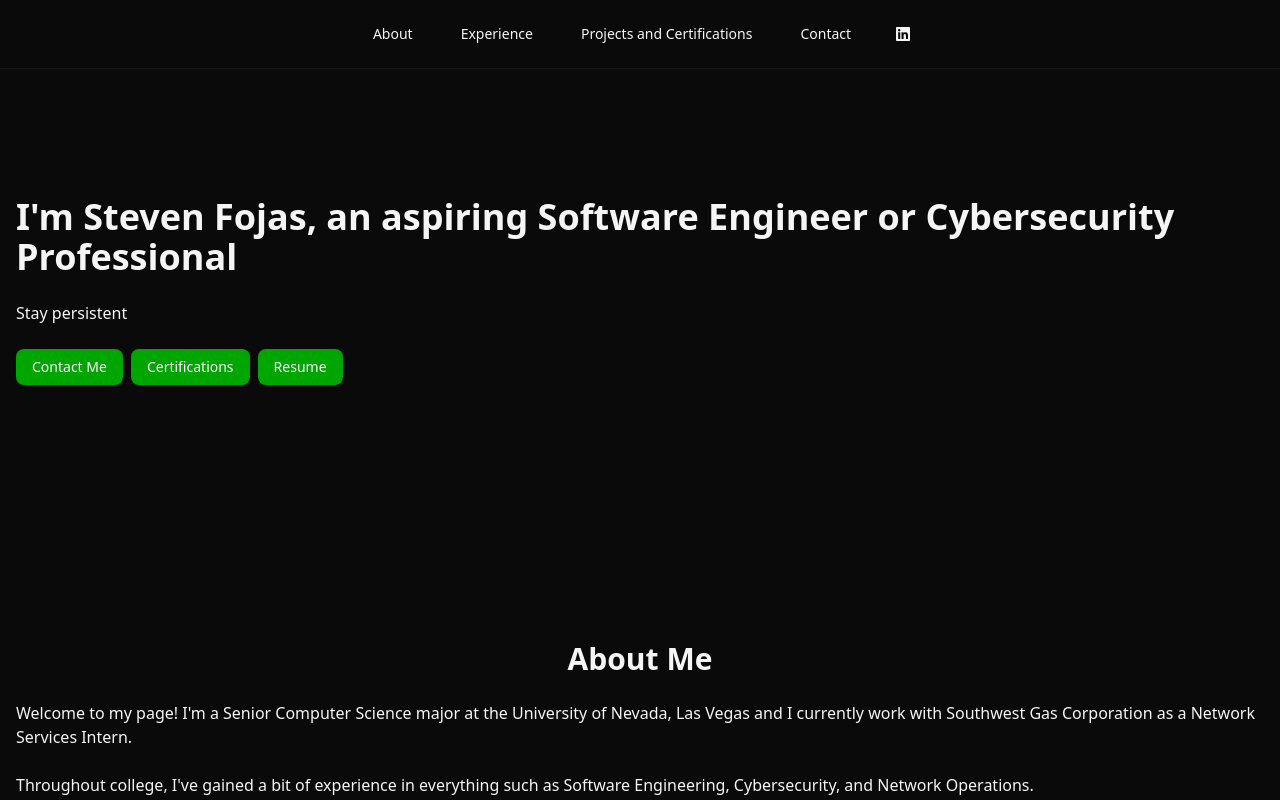
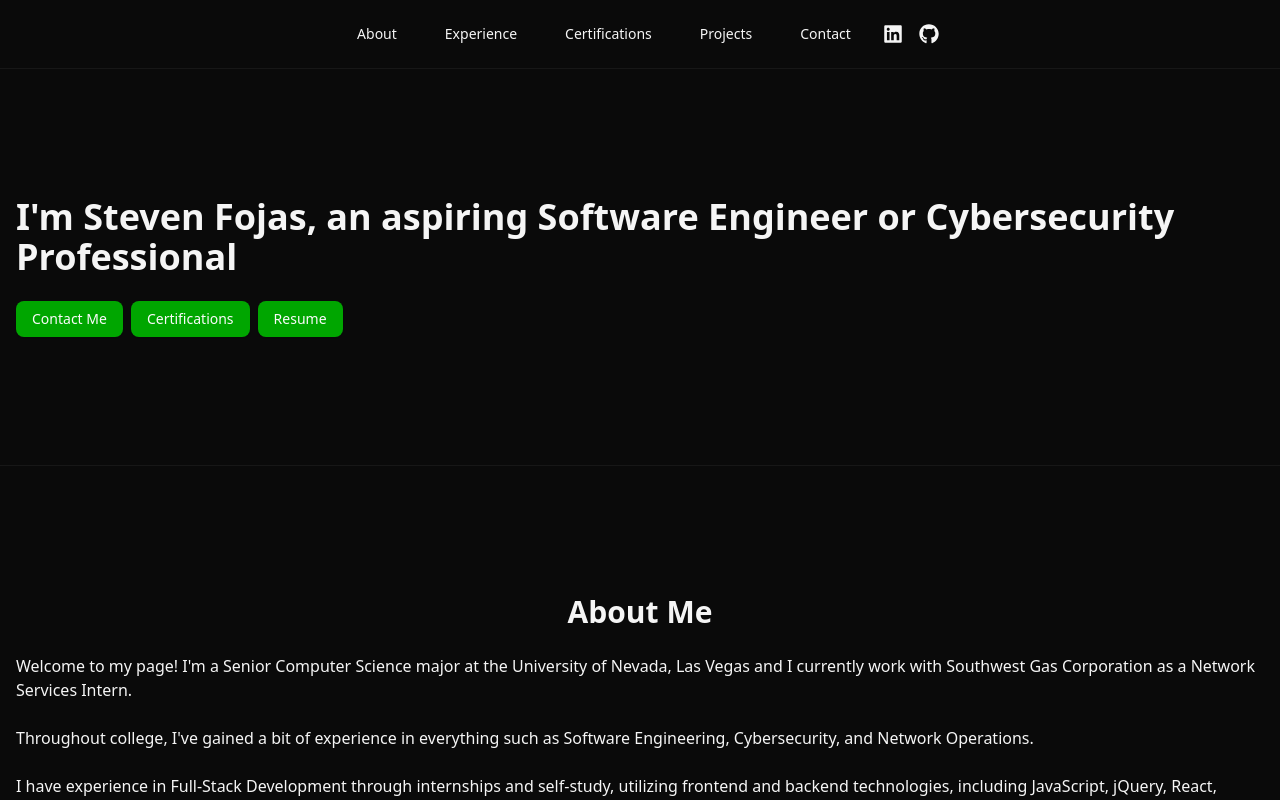
Before and after one commit to stevenfojas670/Personal-Site, a React (Vite) app: page / in a window 1280 px wide. Shown: the top 800 px of the page. Built offline with nearby package versions, Linux system fonts and the light colour scheme.

Commit message:
Added github to projects and added resume

```diff
--- a/src/Certifications.tsx
+++ b/src/Certifications.tsx
@@ -3,6 +3,7 @@ import { FaLink } from "react-icons/fa"
 
 export default function Certifications() {
 	return (
+		<section id="certifications">
 			<div className="justify-items-center text-secondary p-4 w-full bg-black flex-col space-y-4">
 				<h1 className="font-bold justify-self-center text-2xl md:text-3xl">
 					Certifications
@@ -26,5 +27,6 @@ export default function Certifications() {
 					))}
 				</div>
 			</div>
+		</section>
 	)
 }
--- a/src/Hero.tsx
+++ b/src/Hero.tsx
@@ -2,9 +2,8 @@ import { Button } from "@/components/ui/button"
 
 export default function Hero() {
 	return (
-		<section className="container justify-self-center py-20 md:py-32 px-4">
-			<div className="text-center md:text-start space-y-6">
-				{/* main content */}
+		<section className="w-full py-20 lg:py-32 flex justify-center border-b-1 border-primary">
+			<div className="container px-4 text-center md:text-start space-y-6">
 				<main className="font-bold text-xl md:text-4xl">
 					<h1>
 						<span>
@@ -13,15 +12,18 @@ export default function Hero() {
 						</span>
 					</h1>
 				</main>
-				{/* subtitle */}
-				<p>Stay persistent</p>
-				{/* links */}
 				<div className="flex flex-wrap gap-2 justify-center md:justify-start font-bold">
-					<Button className="bg-accent hover:bg-accent/90">Contact Me</Button>
 					<Button className="bg-accent hover:bg-accent/90">
-						Certifications
+						<a href="#contact">Contact Me</a>
 					</Button>
-					<Button className="bg-accent hover:bg-accent/90">Resume</Button>
+					<Button className="bg-accent hover:bg-accent/90">
+						<a href="#certifications">Certifications</a>
+					</Button>
+					<Button className="bg-accent hover:bg-accent/90">
+						<a href="/pdfs/Resume.pdf" target="__blank">
+							Resume
+						</a>
+					</Button>
 				</div>
 			</div>
 		</section>
--- a/src/Navbar.tsx
+++ b/src/Navbar.tsx
@@ -1,6 +1,6 @@
 import { useState } from "react"
 import { AnimatePresence, motion } from "framer-motion"
-import { FaLinkedin } from "react-icons/fa"
+import { FaLinkedin, FaGithub } from "react-icons/fa"
 import { Button, buttonVariants } from "./components/ui/button"
 
 interface RouteProps {
@@ -18,8 +18,12 @@ const routeList: RouteProps[] = [
 		label: "Experience",
 	},
 	{
+		href: "#certifications",
+		label: "Certifications",
+	},
+	{
 		href: "#projects",
-		label: "Projects and Certifications",
+		label: "Projects",
 	},
 	{
 		href: "#contact",
@@ -88,16 +92,27 @@ export default function Navbar() {
 							</a>
 						))}
 					</div>
-					<div id="social-links" className="flex items-center">
+					<div id="social-links" className="flex items-center space-x-4">
+						<span>
 							<a
 								rel="noreferrer noopener"
 								href="https://www.linkedin.com/in/steven-fojas-8a1516241/"
 								target="__blank"
+								className="text-xl"
 							>
-							<Button variant="link" className="text-secondary">
-								<FaLinkedin size={20} />
-							</Button>
+								<FaLinkedin />
 							</a>
+						</span>
+						<span>
+							<a
+								rel="noreferrer noopener"
+								href="https://github.com/stevenfojas670"
+								target="__blank"
+								className="text-xl"
+							>
+								<FaGithub />
+							</a>
+						</span>
 					</div>
 				</nav>
 				{/* mobile menu */}
--- a/src/Projects.tsx
+++ b/src/Projects.tsx
@@ -1,18 +1,35 @@
+import { FaGithub } from "react-icons/fa"
+import { Button } from "./components/ui/button"
+
 export default function Projects() {
 	return (
 		<section
 			id="projects"
-			className="px-4 md:px-6 py-20 md:py-32 mx-auto space-y-3 flex justify-items-center container"
+			className="lg:px-4 py-20 lg:py-32 mx-auto space-y-3 flex justify-items-center container"
 		>
-			<div>
+			<div className="flex-col">
 				<h1 className="font-bold text-2xl md:text-3xl mb-3">Projects</h1>
 				<div>
-					<p className="text-md">
+					<p className="text-md mb-4">
 						Welcome to my projects section! I'll be going in depth on some of my
 						past projects from internships, my senior desing project and some
 						personal projects. This is still under construction as I'm thinking
 						of how to desing this section.
 					</p>
+					<div className="flex gap-4">
+						<p>
+							In the mean time here is a link to my github if you wanted to poke
+							around.
+						</p>
+						<span className="">
+							<a
+								href="https://github.com/stevenfojas670"
+								className="text-blue-300 hover:border-b-1 hover:border-blue-300"
+							>
+								https://github.com/stevenfojas670
+							</a>
+						</span>
+					</div>
 				</div>
 			</div>
 		</section>
```
Also changed, not shown: 1 other file (tests, documents, lock files or other folders). Lines whose indentation alone changed are shown as unchanged.
